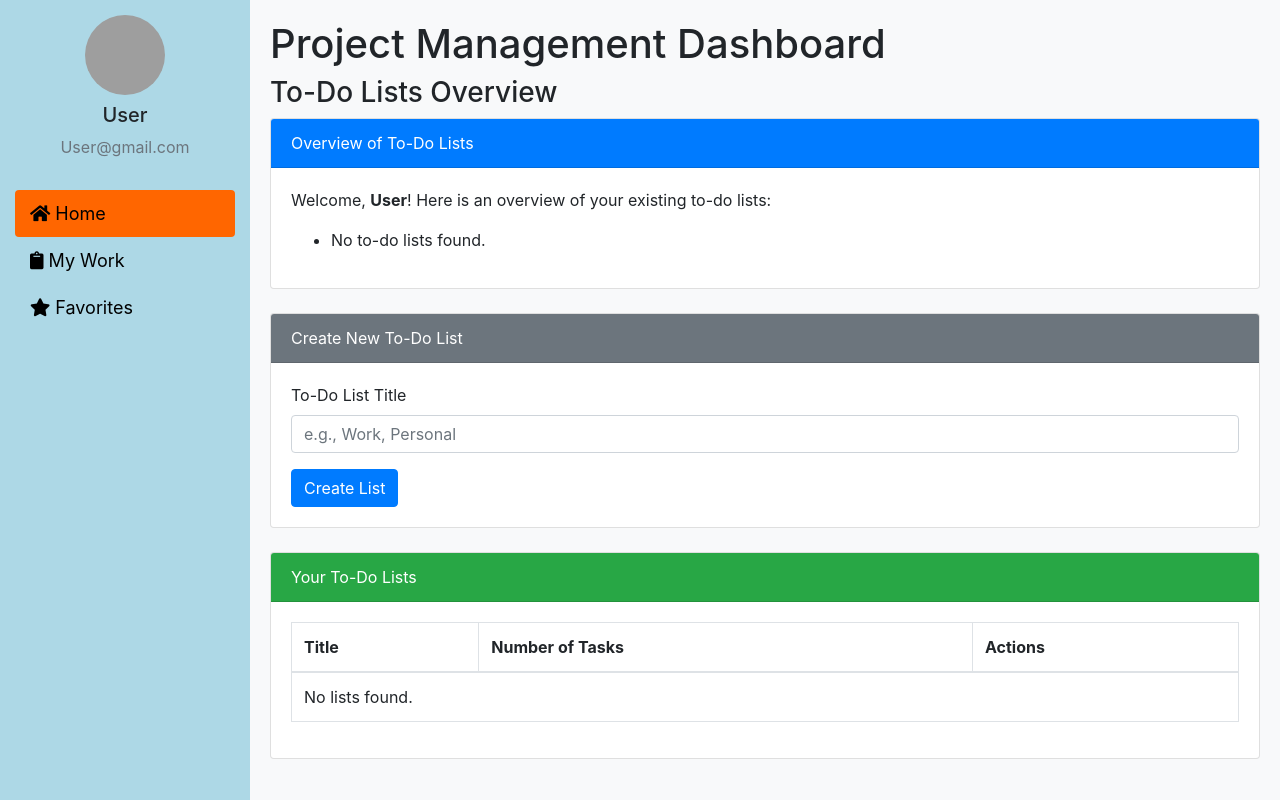
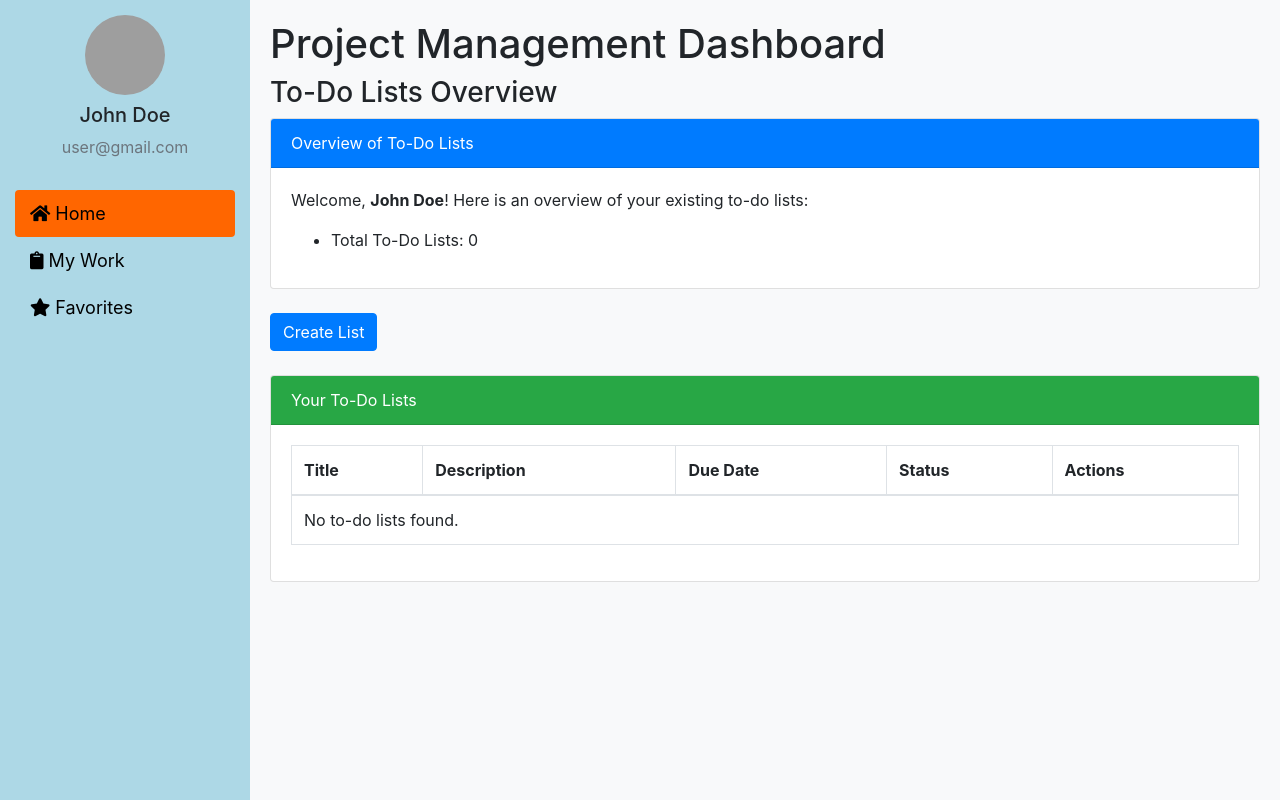
Before and after one commit to Panhayuthh/Online-Todo-List, a PHP site: page /dashboard.php in a window 1280 px wide. Run offline with PHP 8.4, Linux system fonts and the light colour scheme; data that the repository does not hold is empty; some libraries are stand-ins or nearby versions; grey boxes are pictures that could not be loaded.

Commit message:
feature: dashboard and create todo function

```diff
--- a/config.php
+++ b/config.php
@@ -12,6 +12,6 @@ try {
     $conn->setAttribute(PDO::ATTR_ERRMODE, PDO::ERRMODE_EXCEPTION);
 } catch (PDOException $e) {
     echo "Database connection failed: " . $e->getMessage();
-    exit();  // Stop script execution if the connection fails
+    exit();
 }
 ?>
--- a/dashboard.php
+++ b/dashboard.php
@@ -1,9 +1,25 @@
 <?php
-include 'config.php';  // Include the database connection
+session_start();
+include 'config.php';
+$userId = 1;
+$username = "John Doe";
+$email = "user@gmail.com";
 
-$userId = 1;  // Example user ID
-$username = "User";
-$email = "User@gmail.com";
+if ($_SERVER['REQUEST_METHOD'] == 'POST') {
+    $title = $_POST['listTitle'];
+    $description = $_POST['description'];
+    $due_date = $_POST['due_date'];
+    $status = $_POST['status'];
+
+    $stmt = $conn->prepare("
+        INSERT INTO to_do_list (user_id, title, description, due_date, status)
+        VALUES (?, ?, ?, ?, ?)
+    ");
+    $stmt->execute([$userId, $title, $description, $due_date, $status]);
+
+    header("Location: dashboard.php");
+    exit;
+}
 ?>
 
 <!DOCTYPE html>
@@ -14,6 +30,7 @@ $email = "User@gmail.com";
     <title>Project Management Dashboard</title>
     <link href="https://stackpath.bootstrapcdn.com/bootstrap/4.5.2/css/bootstrap.min.css" rel="stylesheet">
     <link href="https://cdnjs.cloudflare.com/ajax/libs/font-awesome/5.15.1/css/all.min.css" rel="stylesheet">
+
     <style>
         body { display: flex; height: 100vh; margin: 0; }
         .sidebar { background-color: lightblue; width: 250px; padding: 15px; display: flex; flex-direction: column; }
@@ -51,85 +68,119 @@ $email = "User@gmail.com";
                 <ul>
                 <?php
                     $stmt = $conn->prepare("
-                        SELECT title, COUNT(tasks.id) AS task_count
+                        SELECT COUNT(*) AS to_do_list_count
                         FROM to_do_list
-                        LEFT JOIN tasks ON to_do_list.id = tasks.list_id
-                        WHERE to_do_list.user_id = ?
-                        GROUP BY to_do_list.id
+                        WHERE user_id = ?
                     ");
-                    $stmt->execute([$userId]);  // Correct PDO execution
+                    $stmt->execute([$userId]);
 
-                    $result = $stmt->fetchAll(PDO::FETCH_ASSOC);  // Fetch all results
+                    $result = $stmt->fetch(PDO::FETCH_ASSOC);
 
-                    if (count($result) > 0) {
-                        foreach ($result as $row) {
-                            echo "<li>" . htmlspecialchars($row['title']) . ": " . $row['task_count'] . " tasks</li>";
-                        }
+                    if ($result) {
+                        echo "<li>Total To-Do Lists: " . htmlspecialchars($result['to_do_list_count']) . "</li>";
                     } else {
                         echo "<li>No to-do lists found.</li>";
                     }
                     ?>
+
                 </ul>
             </div>
         </div>
-
-        <!-- Create New To-Do List -->
-        <div class="card mb-4">
-            <div class="card-header bg-secondary text-white">Create New To-Do List</div>
-            <div class="card-body">
-                <form method="POST" action="create_todo.php">
+        <form id="todoForm" method="POST" action="create_todo.php" class="mb-4">
+            <button type="button" class="btn btn-primary" data-toggle="modal" data-target="#descriptionModal">
+                Create List
+            </button>
+        </form>
+<div class="modal fade" id="descriptionModal" tabindex="-1" role="dialog" aria-labelledby="descriptionModalLabel" aria-hidden="true">
+    <div class="modal-dialog" role="document">
+        <div class="modal-content">
+            <form method="POST" action="dashboard.php">
+                <div class="modal-header">
+                    <h5 class="modal-title" id="descriptionModalLabel">Add To-Do List</h5>
+                    <button type="button" class="close" data-dismiss="modal" aria-label="Close">
+                        <span aria-hidden="true">&times;</span>
+                    </button>
+                </div>
+                <div class="modal-body">
                     <div class="form-group">
-                        <label for="listTitle">To-Do List Title</label>
-                        <input type="text" name="listTitle" id="listTitle" class="form-control" placeholder="e.g., Work, Personal" required>
+                        <label for="listTitle">Title</label>
+                        <input type="text" class="form-control" id="listTitle" name="listTitle" required>
+                    </div>
+                    <div class="form-group">
+                        <label for="description">Description</label>
+                        <textarea id="description" name="description" class="form-control" rows="4" placeholder="Add more details..." required></textarea>
+                    </div>
+                    <div class="form-group">
+                        <label for="due_date">Due Date:</label>
+                        <input type="date" class="form-control" id="due_date" name="due_date" required>
+                    </div>
+                    <div class="form-group">
+                        <label for="status">Status:</label>
+                        <select class="form-control" id="status" name="status" required>
+                            <option value="not_started">Not Started</option>
+                            <option value="in_progress">In Progress</option>
+                            <option value="completed">Completed</option>
+                        </select>
+                    </div>
 
                 </div>
-                    <button type="submit" class="btn btn-primary">Create List</button>
+                <div class="modal-footer">
+                    <button type="button" class="btn btn-secondary" data-dismiss="modal">Cancel</button>
+                    <button type="submit" class="btn btn-primary" >Create List</button>
+                </div>
             </form>
+
         </div>
     </div>
+</div>
+
 
         <!-- Display To-Do Lists -->
         <div class="card mb-4">
         <div class="card-header bg-success text-white">Your To-Do Lists</div>
         <div class="card-body">
+
             <table class="table table-bordered">
                 <thead>
                     <tr>
                         <th>Title</th>
-                            <th>Number of Tasks</th>
+                        <th>Description</th>
+                        <th>Due Date</th>
+                        <th>Status</th>
                         <th>Actions</th>
                     </tr>
                 </thead>
                 <tbody>
                 <?php
                     $stmt = $conn->prepare("
-                            SELECT to_do_list.id, to_do_list.title, COUNT(tasks.id) AS task_count
+                        SELECT id, title, description, due_date, status
                         FROM to_do_list
-                            LEFT JOIN tasks ON to_do_list.id = tasks.list_id
-                            WHERE to_do_list.user_id = ?
-                            GROUP BY to_do_list.id
+                        WHERE user_id = ?
                     ");
                     $stmt->execute([$userId]);
+                    $lists = $stmt->fetchAll(PDO::FETCH_ASSOC);
 
-                        $result = $stmt->fetchAll(PDO::FETCH_ASSOC);
+                    if ($lists) {
+                        foreach ($lists as $list) {
+                            echo "<tr>";
+                            echo "<td>" . htmlspecialchars($list['title']) . "</td>";
+                            echo "<td>" . htmlspecialchars($list['description']) . "</td>";
+                            echo "<td>" . htmlspecialchars($list['due_date']) . "</td>";
+                            echo "<td>" . ucfirst(htmlspecialchars($list['status'])) . "</td>";
+                            echo "<td>
+                                <a href='view_list.php?id=" . $list['id'] . "' class='btn btn-info btn-sm'>Edit</a>
+                                <a href='delete_list.php?id=" . $list['id'] . "' class='btn btn-danger btn-sm' onclick='return confirm(\"Are you sure?\");'>Delete</a>
+                              </td>";
+                            echo "</tr>";
 
-                        if (count($result) > 0) {
-                            foreach ($result as $row) {
-                                echo "<tr>";
-                                echo "<td>" . htmlspecialchars($row['title']) . "</td>";
-                                echo "<td>" . $row['task_count'] . "</td>";
-                                echo "<td>";
-                                echo "<a href='view_list.php?id=" . $row['id'] . "' class='btn btn-info btn-sm'>View</a> ";
-                                echo "<a href='delete_list.php?id=" . $row['id'] . "' class='btn btn-danger btn-sm' onclick='return confirm(\"Are you sure you want to delete this list?\");'>Delete</a>";
-                                echo "</td>";
-                                echo "</tr>";
                         }
                     } else {
-                            echo "<tr><td colspan='3'>No lists found.</td></tr>";
+                        echo "<tr><td colspan='5'>No to-do lists found.</td></tr>";
                     }
                 ?>
                 </tbody>
             </table>
+
         </div>
     </div>
     </div>
```
Also changed, not shown: create_todo.php (+13 -16 lines), delete_list.php (+11 -19 lines), management_system.sql (added, +60 -0 lines). Lines whose indentation alone changed are shown as unchanged.
